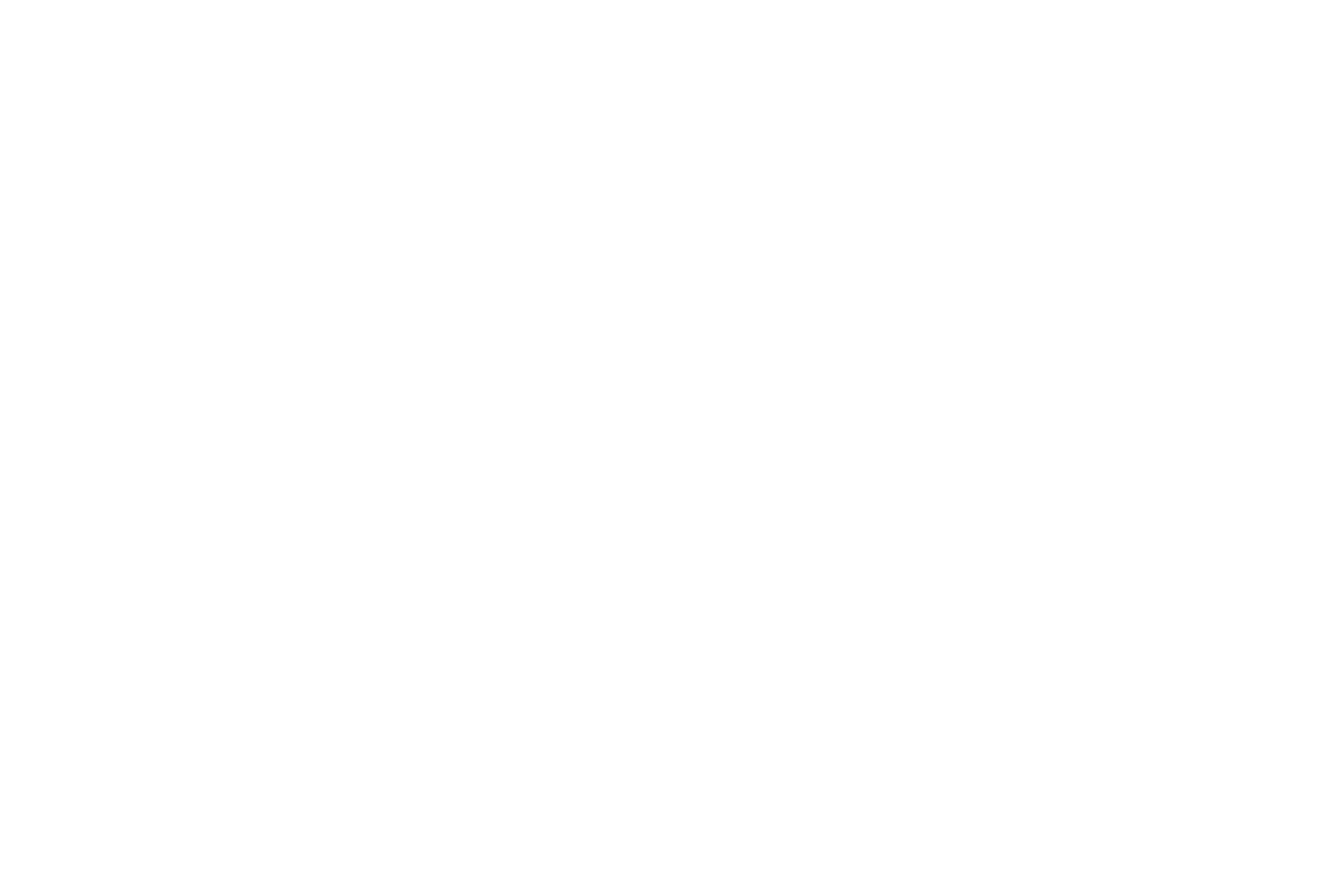
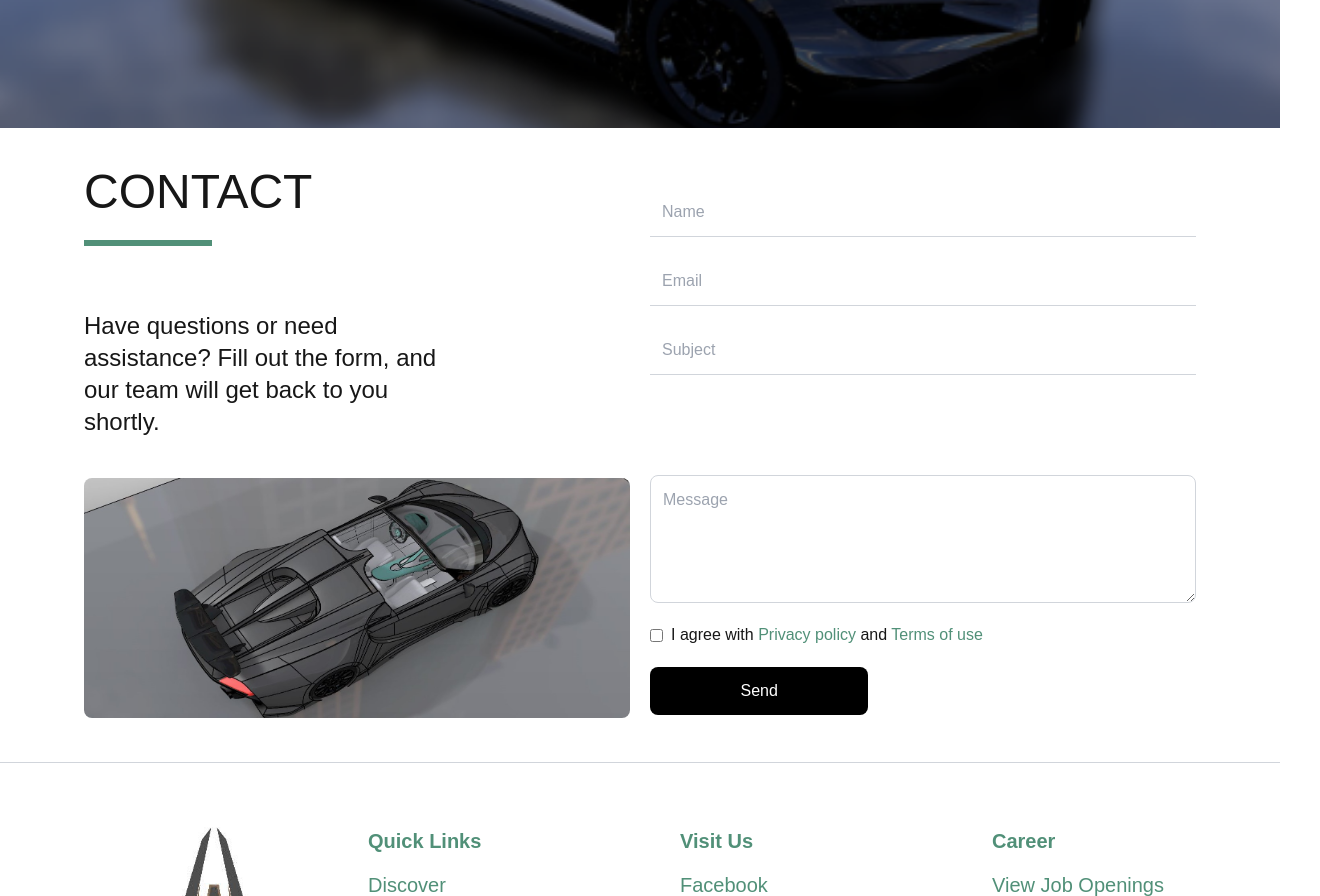
Before and after one commit to laausic/hci, a Next.js app in the folder anubisApp/: page /contact in a window 1280 px wide. Shown: the part 420-1316 px from the top of the page, 1320 px wide, since content can reach past the window. Before the commit the page ends 868 px from the top, so only its background shows below. Built offline with nearby package versions, Linux system fonts and the light colour scheme.

Commit message:
Created form in Contact page and added style to it

```diff
--- a/anubisApp/src/app/contact/page.tsx
+++ b/anubisApp/src/app/contact/page.tsx
@@ -1,8 +1,47 @@
+import Footer from "../components/footer";
 
 export default function ContactPage() {
     return (
-      <main className="flex min-h-screen flex-col items-center p-10">
-        <h1 className="text-6xl font-extrabold tracking-tight text-[#519078]">Contact us</h1>
-      </main>
+      <>
+      <main className="flex flex-col justify-center items-start p-4 bg-cover bg-center bg-no-repeat
+  h-[60vh] w-full sm:h-[50vh] md:h-[40vh] lg:h-[60vh]" style={{ backgroundImage: `url(/img/contact-background.png)`
+     }}></main>
+
+    <div className="flex flex-col md:flex-row justify-between items-start p-5 max-w-6xl mx-auto">
+            <div className="flex-1 mr-5 flex flex-col">
+                <h1 className="text-5xl font-thin mb-6 mt-5">CONTACT</h1>
+                <div className="w-32 h-1.5 bg-[#519078] mb-16"></div>
+                <p className="text-2xl max-w-sm mb-10">
+                Have questions or need assistance?
+                Fill out the form, and our team will get back to you shortly.</p>
+                <img src="/img/contact-2.jpg" alt="contact2" className="rounded-lg w-lg h-60" ></img>
+            </div>
+
+            <div className="flex-1">
+                <form className="space-y-5 flex flex-col justify-around h-full mt-10">
+                    <div className="flex flex-col font-poppins">
+                        <input type="text" id="name" name="name" placeholder="Name" required className="p-3 border-b border-gray-300 focus:outline-none" />
+                    </div>
+                    <div className="flex flex-col font-poppins">
+                        <input type="text" id="email" name="email" placeholder="Email" required className="p-3 border-b border-gray-300 focus:outline-none" />
+                    </div>
+                    <div className="flex flex-col font-poppins">
+                        <input id="subject" name="subject" placeholder="Subject" required className="p-3 border-b border-gray-300 focus:outline-none"></input>
+                    </div>
+                    <div className="flex flex-col font-poppins">
+                        <textarea id="message" name="message" placeholder="Message" required className="mt-20 p-3 border border-gray-300 rounded-lg h-32"></textarea>
+                    </div>
+                    <div className="flex items-center">
+                        <input type="checkbox" id="terms" name="terms" required className="mr-2" />
+                        <label htmlFor="terms" className="font-medium font-poppins">I agree with <span className="text-[#519078] font-poppins">Privacy policy</span> and <span className="text-[#519078] font-poppins">Terms of use</span> </label>
+                    </div>
+                    <button type="submit" className="w-2/5 p-3 bg-black text-white rounded-lg">Send</button>
+                </form>
+            </div>
+        </div>
+        <div className="w-full h-[1px] bg-gray-300 my-6"></div>
+
+    <Footer/>
+    </>
     );
   }
```
